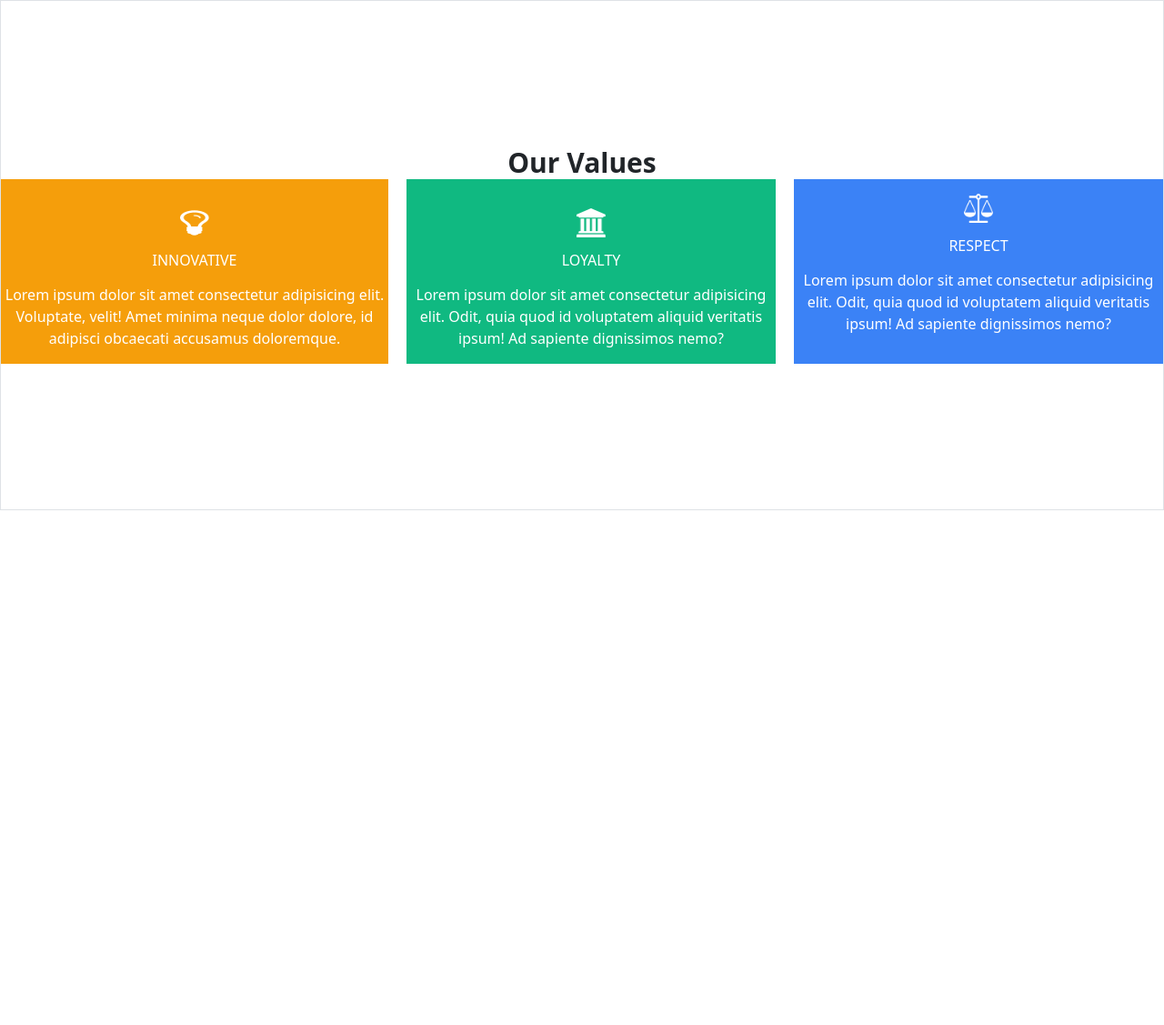
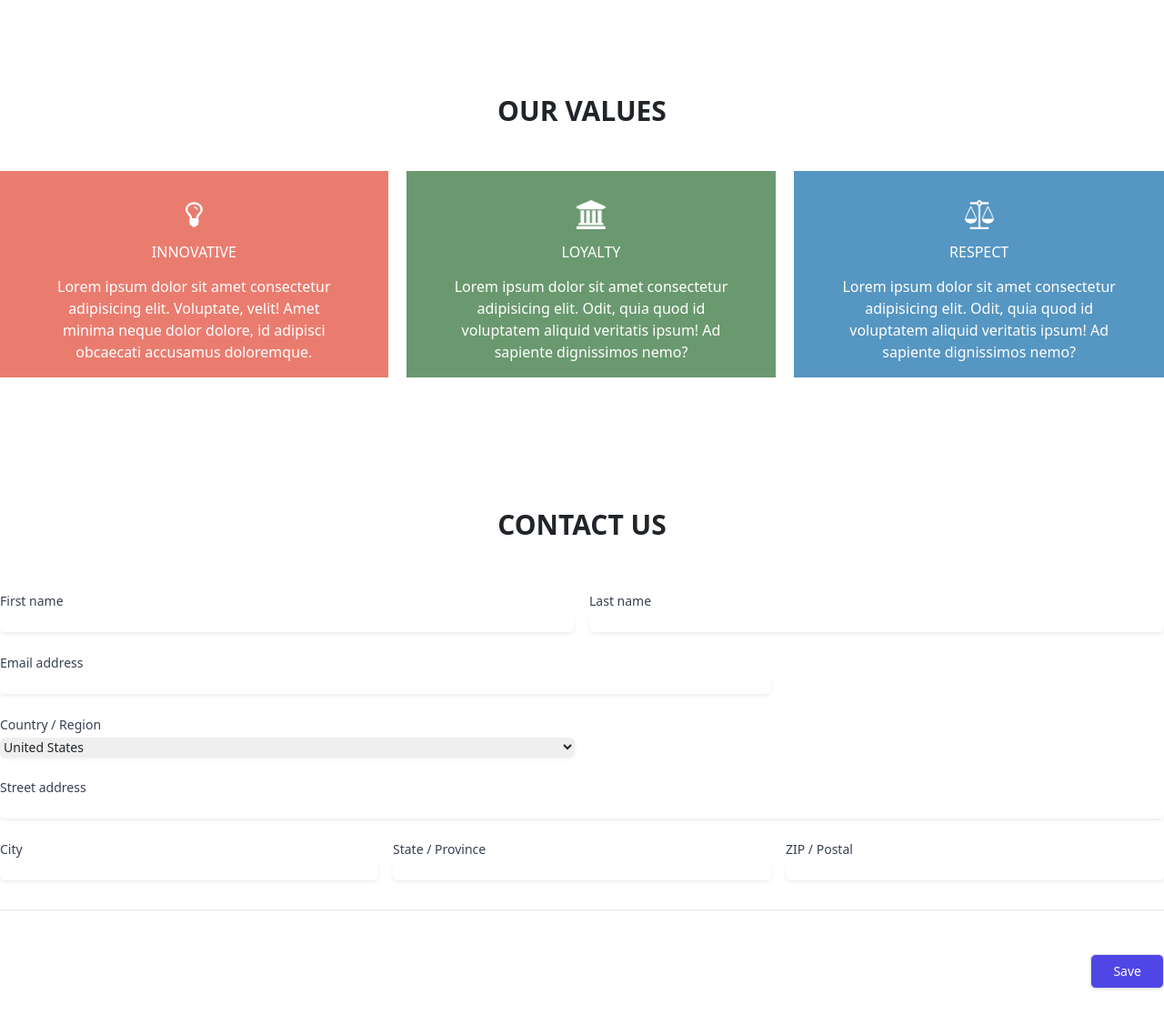
Before and after one commit to reyhannaufal/suitmedia-test, a website built with Vite: page index.html in a window 1280 px wide. Shown: the part 767-1894 px from the top of the page at 91% size. Before the commit the page ends 1328 px from the top, so only its background shows below. Built offline with nearby package versions, Linux system fonts and the light colour scheme.

Commit message:
chore: add tailwindforms

```diff
--- a/index.html
+++ b/index.html
@@ -30,30 +30,16 @@
   <body>
     <nav
       x-data="{ open: false }"
-      class="
-        flex flex-col
-        max-w-screen-xl
-        mx-auto
-        md:items-center md:justify-between md:flex-row md:px-6
-        lg:px-8
-      "
+      class="flex flex-col max-w-screen-xl mx-auto  md:items-center md:justify-between md:flex-row md:px-6 lg:px-8"
     >
-      <div class="p-4 flex flex-row items-center justify-between z-20">
+      <div class="z-20 flex flex-row items-center justify-between p-4">
         <a
           href="#"
-          class="
-            text-lg
-            font-semibold
-            tracking-widest
-            text-gray-900
-            uppercase
-            rounded-lg
-            focus:outline-none focus:shadow-outline
-          "
+          class="text-lg font-semibold tracking-widest text-gray-900 uppercase rounded-lg  focus:outline-none focus:shadow-outline"
           >COMPANY</a
         >
         <button
-          class="md:hidden rounded-lg focus:outline-none focus:shadow-outline"
+          class="rounded-lg md:hidden focus:outline-none focus:shadow-outline"
           @click="open = !open"
         >
           <svg fill="currentColor" viewBox="0 0 20 20" class="w-6 h-6">
@@ -74,13 +60,7 @@
       </div>
       <nav
         :class="{'flex': open, 'hidden': !open}"
-        class="
-          flex-col flex-grow
-          pb-4
-          md:pb-0
-          hidden
-          md:flex md:justify-end md:flex-row
-        "
+        class="flex-col flex-grow hidden pb-4  md:pb-0 md:flex md:justify-end md:flex-row"
       >
         <div
           @click.away="open = false"
@@ -89,23 +69,7 @@
         >
           <button
             @click="open = !open"
-            class="
-              flex flex-row
-              items-center
-              w-full
-              px-4
-              py-2
-              mt-4
-              text-sm
-              font-semibold
-              text-left
-              rounded-lg
-              md:w-auto md:inline md:mt-0 md:ml-4
-              hover:text-gray-900
-              focus:text-gray-900
-              hover:bg-gray-200
-              focus:bg-gray-300 focus:outline-none focus:shadow-outline
-            "
+            class="flex flex-row items-center w-full px-4 py-2 mt-4 text-sm font-semibold text-left rounded-lg  md:w-auto md:inline md:mt-0 md:ml-4 hover:text-gray-900 focus:text-gray-900 hover:bg-gray-200 focus:bg-gray-300 focus:outline-none focus:shadow-outline"
           >
             <span>ABOUT US</span>
           </button>
@@ -117,54 +81,16 @@
             x-transition:leave="transition ease-in duration-75"
             x-transition:leave-start="transform opacity-100 scale-100"
             x-transition:leave-end="transform opacity-0 scale-95"
-            class="
-              absolute
-              z-20
-              right-0
-              w-full
-              mt-2
-              origin-top-right
-              rounded-md
-              shadow-lg
-              md:w-48
-            "
+            class="absolute right-0 z-20 w-full mt-2 origin-top-right rounded-md shadow-lg  md:w-48"
           >
             <div class="px-2 py-2 bg-white rounded-md shadow">
               <a
-                class="
-                  block
-                  px-4
-                  py-2
-                  mt-2
-                  text-sm
-                  font-semibold
-                  bg-transparent
-                  rounded-lg
-                  md:mt-0
-                  hover:text-gray-900
-                  focus:text-gray-900
-                  hover:bg-gray-200
-                  focus:bg-gray-200 focus:outline-none focus:shadow-outline
-                "
+                class="block px-4 py-2 mt-2 text-sm font-semibold bg-transparent rounded-lg  md:mt-0 hover:text-gray-900 focus:text-gray-900 hover:bg-gray-200 focus:bg-gray-200 focus:outline-none focus:shadow-outline"
                 href="#"
                 >HISTORY</a
               >
               <a
-                class="
-                  block
-                  px-4
-                  py-2
-                  mt-2
-                  text-sm
-                  font-semibold
-                  bg-transparent
-                  rounded-lg
-                  md:mt-0
-                  hover:text-gray-900
-                  focus:text-gray-900
-                  hover:bg-gray-200
-                  focus:bg-gray-200 focus:outline-none focus:shadow-outline
-                "
+                class="block px-4 py-2 mt-2 text-sm font-semibold bg-transparent rounded-lg  md:mt-0 hover:text-gray-900 focus:text-gray-900 hover:bg-gray-200 focus:bg-gray-200 focus:outline-none focus:shadow-outline"
                 href="#"
                 >VISSION MISSION</a
               >
@@ -172,56 +98,17 @@
           </div>
         </div>
         <a
-          class="
-            px-4
-            py-2
-            mt-4
-            text-sm
-            font-semibold
-            bg-transparent
-            rounded-lg
-            md:mt-0 md:ml-4
-            hover:text-gray-900
-            focus:text-gray-900
-            hover:bg-gray-200
-            focus:bg-gray-200 focus:outline-none focus:shadow-outline
-          "
+          class="px-4 py-2 mt-4 text-sm font-semibold bg-transparent rounded-lg  md:mt-0 md:ml-4 hover:text-gray-900 focus:text-gray-900 hover:bg-gray-200 focus:bg-gray-200 focus:outline-none focus:shadow-outline"
           href="#"
           >OUR WORK</a
         >
         <a
-          class="
-            px-4
-            py-2
-            mt-4
-            text-sm
-            font-semibold
-            bg-transparent
-            rounded-lg
-            md:mt-0 md:ml-4
-            hover:text-gray-900
-            focus:text-gray-900
-            hover:bg-gray-200
-            focus:bg-gray-200 focus:outline-none focus:shadow-outline
-          "
+          class="px-4 py-2 mt-4 text-sm font-semibold bg-transparent rounded-lg  md:mt-0 md:ml-4 hover:text-gray-900 focus:text-gray-900 hover:bg-gray-200 focus:bg-gray-200 focus:outline-none focus:shadow-outline"
           href="#"
           >OUR TEAM</a
         >
         <a
-          class="
-            px-4
-            py-2
-            mt-4
-            text-sm
-            font-semibold
-            bg-transparent
-            rounded-lg
-            md:mt-0 md:ml-4
-            hover:text-gray-900
-            focus:text-gray-900
-            hover:bg-gray-200
-            focus:bg-gray-200 focus:outline-none focus:shadow-outline
-          "
+          class="px-4 py-2 mt-4 text-sm font-semibold bg-transparent rounded-lg  md:mt-0 md:ml-4 hover:text-gray-900 focus:text-gray-900 hover:bg-gray-200 focus:bg-gray-200 focus:outline-none focus:shadow-outline"
           href="#"
           >CONTACT</a
         >
@@ -251,9 +138,12 @@
       <div class="carousel-inner">
         <div class="carousel-item active">
           <img src="assets/images/bg.jpg" class="d-block w-100" alt="..." />
-          <div class="carousel-caption d-none d-md-block">
-            <h5>First slide label</h5>
-            <p>Some representative placeholder content for the first slide.</p>
+          <div
+            class="font-bold text-left carousel-caption d-none d-md-block"
+            style="background-color: #141414"
+          >
+            <p class="px-4">THIS IS A PLACE WHERE TECHNOLOGY &</p>
+            <p class="px-4">CREATIVITY FUSED INTO DIGITAL CHEMISTRY</p>
           </div>
         </div>
         <div class="carousel-item">
@@ -262,9 +152,12 @@
             class="d-block w-100"
             alt="..."
           />
-          <div class="carousel-caption d-none d-md-block">
-            <h5>Second slide label</h5>
-            <p>Some representative placeholder content for the second slide.</p>
+          <div
+            class="font-bold text-left  carousel-caption d-none d-md-block transpara"
+            style="background-color: #141414"
+          >
+            <p class="px-4">WE DON'T HAVE THE BEST BUT WE HAVE THE</p>
+            <p class="px-4">GREATEST TEAM</p>
           </div>
         </div>
       </div>
@@ -287,37 +180,34 @@
         <span class="visually-hidden">Next</span>
       </button>
     </section>
-    <section class="border max-w-7xl mx-auto py-40">
-      <h2 class="text-center text-3xl font-bold">Our Values</h2>
-      <div class="grid grid-cols-3 space-x-5 text-center text-white">
-        <div class="bg-yellow-500 space-y-4 py-3">
-          <img
-            src="assets/images/lightbulb-o.png"
-            class="mx-auto w-8 h-8 mt-3"
-          />
+    <section class="py-10 mx-auto max-w-7xl">
+      <h2 class="mt-16 text-3xl font-bold text-center">OUR VALUES</h2>
+      <div class="grid grid-cols-3 mt-5 space-x-5 text-center text-white">
+        <div class="py-3 space-y-4" style="background-color: #ea7c6f">
+          <img src="assets/images/lightbulb-o.png" class="h-8 mx-auto mt-3" />
           <h3>INNOVATIVE</h3>
-          <p>
+          <p class="px-5">
             Lorem ipsum dolor sit amet consectetur adipisicing elit. Voluptate,
             velit! Amet minima neque dolor dolore, id adipisci obcaecati
             accusamus doloremque.
           </p>
         </div>
-        <div class="bg-green-500 space-y-4 py-3">
-          <img src="assets/images/bank.png" class="mx-auto w-8 h-8 mt-3" />
+        <div class="py-3 space-y-4" style="background-color: #6a996f">
+          <img src="assets/images/bank.png" class="w-8 h-8 mx-auto mt-3" />
           <h3>LOYALTY</h3>
-          <p>
+          <p class="px-5">
             Lorem ipsum dolor sit amet consectetur adipisicing elit. Odit, quia
             quod id voluptatem aliquid veritatis ipsum! Ad sapiente dignissimos
             nemo?
           </p>
         </div>
-        <div class="bg-blue-500 space-y-4 py-">
+        <div class="py-3 space-y-4" style="background-color: #5696c2">
           <img
             src="assets/images/balance-scale.png"
-            class="mx-auto w-8 h-8 mt-3"
+            class="w-8 h-8 mx-auto mt-3"
           />
           <h3>RESPECT</h3>
-          <p>
+          <p class="px-5">
             Lorem ipsum dolor sit amet consectetur adipisicing elit. Odit, quia
             quod id voluptatem aliquid veritatis ipsum! Ad sapiente dignissimos
             nemo?
@@ -325,5 +215,171 @@
         </div>
       </div>
     </section>
+    <section class="py-10 mx-auto max-w-7xl">
+      <h2 class="mt-16 text-3xl font-bold text-center">CONTACT US</h2>
+      <form class="space-y-8 divide-y divide-gray-200">
+        <div class="space-y-8">
+          <div class="pt-8">
+            <div class="grid grid-cols-1 mt-6 gap-y-6 gap-x-4 sm:grid-cols-6">
+              <div class="sm:col-span-3">
+                <label
+                  for="first_name"
+                  class="block text-sm font-medium text-gray-700"
+                >
+                  First name
+                </label>
+                <div class="mt-1">
+                  <input
+                    type="text"
+                    name="first_name"
+                    id="first_name"
+                    autocomplete="given-name"
+                    class="block w-full border-gray-300 rounded-md shadow-sm  focus:ring-indigo-500 focus:border-indigo-500 sm:text-sm"
+                  />
+                </div>
+              </div>
+
+              <div class="sm:col-span-3">
+                <label
+                  for="last_name"
+                  class="block text-sm font-medium text-gray-700"
+                >
+                  Last name
+                </label>
+                <div class="mt-1">
+                  <input
+                    type="text"
+                    name="last_name"
+                    id="last_name"
+                    autocomplete="family-name"
+                    class="block w-full border-gray-300 rounded-md shadow-sm  focus:ring-indigo-500 focus:border-indigo-500 sm:text-sm"
+                  />
+                </div>
+              </div>
+
+              <div class="sm:col-span-4">
+                <label
+                  for="email"
+                  class="block text-sm font-medium text-gray-700"
+                >
+                  Email address
+                </label>
+                <div class="mt-1">
+                  <input
+                    id="email"
+                    name="email"
+                    type="email"
+                    autocomplete="email"
+                    class="block w-full border-gray-300 rounded-md shadow-sm  focus:ring-indigo-500 focus:border-indigo-500 sm:text-sm"
+                  />
+                </div>
+              </div>
+
+              <div class="sm:col-span-3">
+                <label
+                  for="country"
+                  class="block text-sm font-medium text-gray-700"
+                >
+                  Country / Region
+                </label>
+                <div class="mt-1">
+                  <select
+                    id="country"
+                    name="country"
+                    autocomplete="country"
+                    class="block w-full border-gray-300 rounded-md shadow-sm  focus:ring-indigo-500 focus:border-indigo-500 sm:text-sm"
+                  >
+                    <option>United States</option>
+                    <option>Canada</option>
+                    <option>Mexico</option>
+                  </select>
+                </div>
+              </div>
+
+              <div class="sm:col-span-6">
+                <label
+                  for="street_address"
+                  class="block text-sm font-medium text-gray-700"
+                >
+                  Street address
+                </label>
+                <div class="mt-1">
+                  <input
+                    type="text"
+                    name="street_address"
+                    id="street_address"
+                    autocomplete="street-address"
+                    class="block w-full border-gray-300 rounded-md shadow-sm  focus:ring-indigo-500 focus:border-indigo-500 sm:text-sm"
+                  />
+                </div>
+              </div>
+
+              <div class="sm:col-span-2">
+                <label
+                  for="city"
+                  class="block text-sm font-medium text-gray-700"
+                >
+                  City
+                </label>
+                <div class="mt-1">
+                  <input
+                    type="text"
+                    name="city"
+                    id="city"
+                    class="block w-full border-gray-300 rounded-md shadow-sm  focus:ring-indigo-500 focus:border-indigo-500 sm:text-sm"
+                  />
+                </div>
+              </div>
+
+              <div class="sm:col-span-2">
+                <label
+                  for="state"
+                  class="block text-sm font-medium text-gray-700"
+                >
+                  State / Province
+                </label>
+                <div class="mt-1">
+                  <input
+                    type="text"
+                    name="state"
+                    id="state"
+                    class="block w-full border-gray-300 rounded-md shadow-sm  focus:ring-indigo-500 focus:border-indigo-500 sm:text-sm"
+                  />
+                </div>
+              </div>
+
+              <div class="sm:col-span-2">
+                <label
+                  for="zip"
+                  class="block text-sm font-medium text-gray-700"
+                >
+                  ZIP / Postal
+                </label>
+                <div class="mt-1">
+                  <input
+                    type="text"
+                    name="zip"
+                    id="zip"
+                    autocomplete="postal-code"
+                    class="block w-full border-gray-300 rounded-md shadow-sm  focus:ring-indigo-500 focus:border-indigo-500 sm:text-sm"
+                  />
+                </div>
+              </div>
+            </div>
+          </div>
+        </div>
+
+        <div class="pt-5">
+          <div class="flex justify-end">
+            <button
+              type="submit"
+              class="inline-flex justify-center px-4 py-2 ml-3 text-sm font-medium text-white bg-indigo-600 border border-transparent rounded-md shadow-sm  hover:bg-indigo-700 focus:outline-none focus:ring-2 focus:ring-offset-2 focus:ring-indigo-500"
+            >
+              Save
+            </button>
+          </div>
+        </div>
+      </form>
+    </section>
   </body>
 </html>
--- a/package.json
+++ b/package.json
@@ -9,6 +9,7 @@
     "vite": "^2.4.0"
   },
   "dependencies": {
+    "@tailwindcss/forms": "^0.3.3",
     "autoprefixer": "^10.3.0",
     "postcss": "^8.3.5",
     "tailwindcss": "^2.2.4"
```
